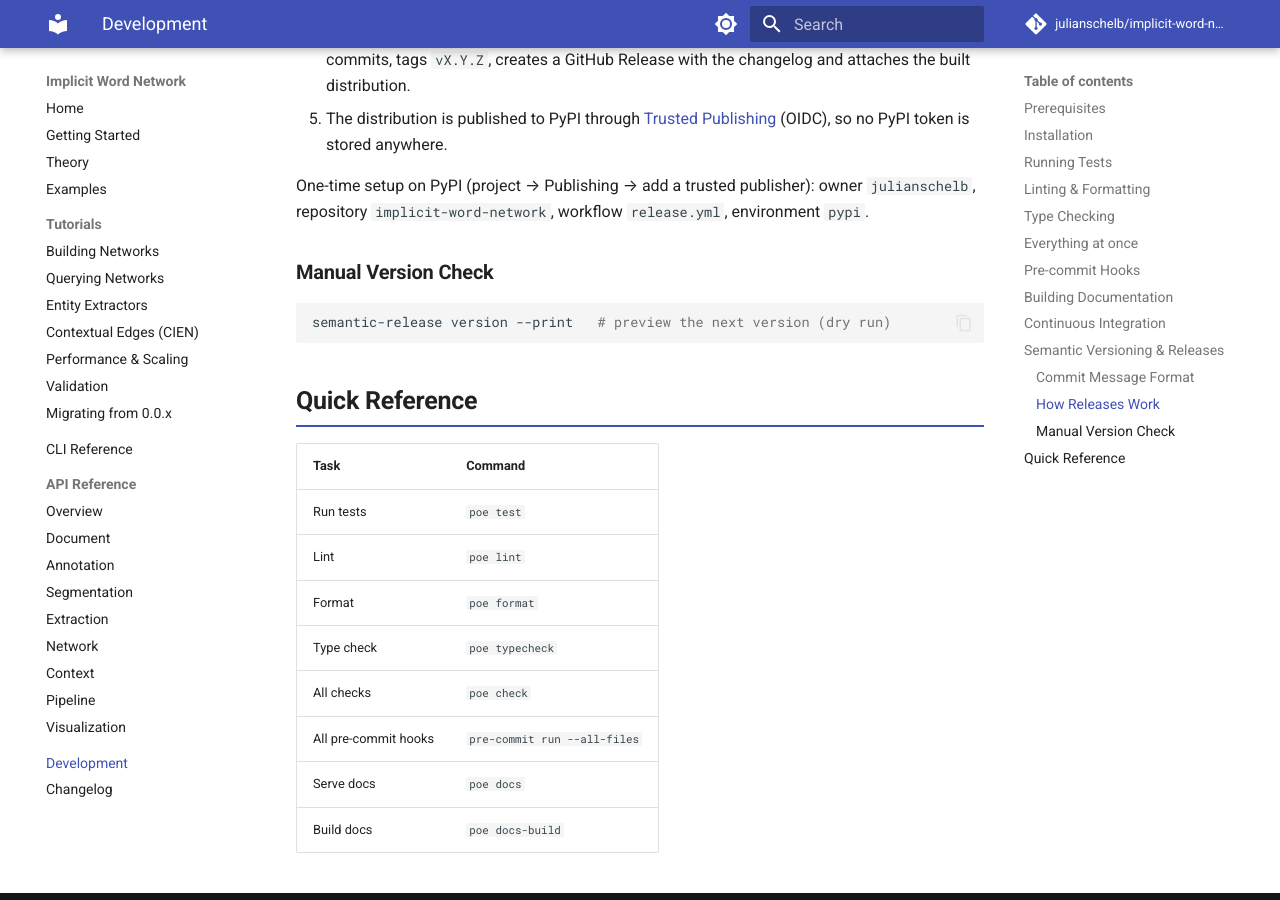
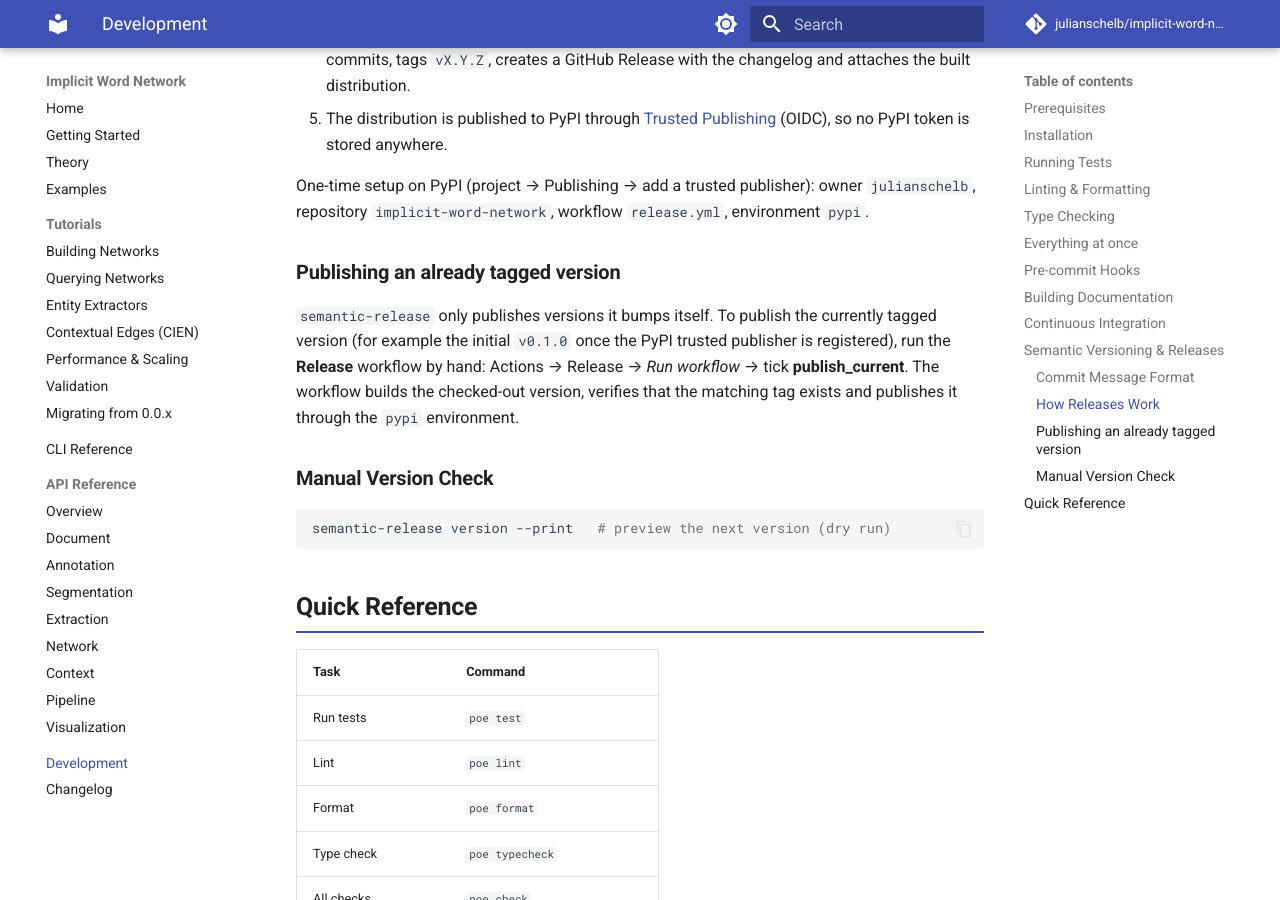
Before and after one commit to julianschelb/implicit-word-network, an MkDocs documentation site: the page built from docs/development.md, in a window 1280 px wide and 900 px high, scrolled down 3202 px. Built offline with MkDocs 1.6.1 and Material for MkDocs 9.7.7, drawn with Linux system fonts in a browser that asks for light colours; comment, search, counter and statistics services are not loaded.

Commit message:
ci: allow publishing the currently tagged version from the Release workflow

````diff
--- a/DEVELOPMENT.md
+++ b/DEVELOPMENT.md
@@ -132,6 +132,15 @@ One-time setup on PyPI (project → Publishing → add a trusted publisher):
 owner `julianschelb`, repository `implicit-word-network`, workflow
 `release.yml`, environment `pypi`.
 
+### Publishing an already tagged version
+
+`semantic-release` only publishes versions it bumps itself. To publish the
+currently tagged version (for example the initial `v0.1.0` once the PyPI
+trusted publisher is registered), run the **Release** workflow by hand:
+Actions → Release → *Run workflow* → tick **publish_current**. The workflow
+builds the checked-out version, verifies that the matching tag exists and
+publishes it through the `pypi` environment.
+
 ### Manual Version Check
 
 ```bash
````
Also changed, not shown: 1 other file.
